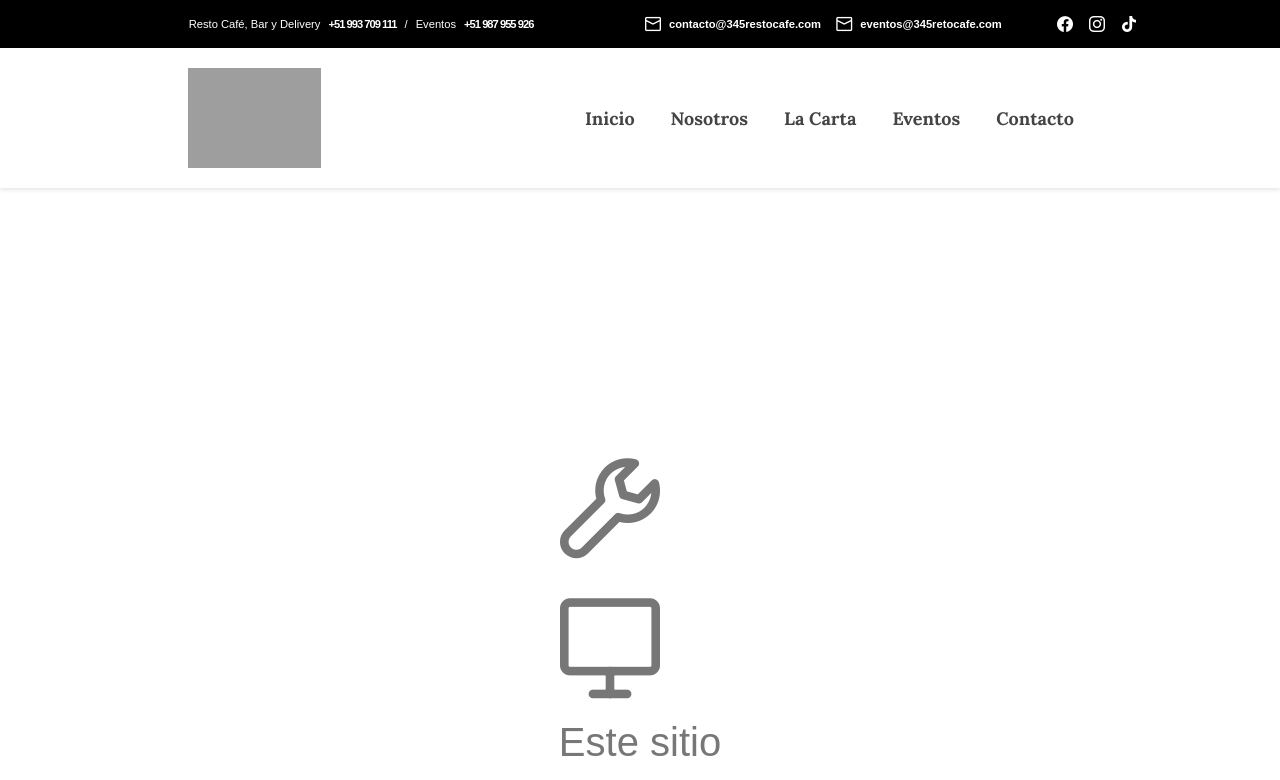
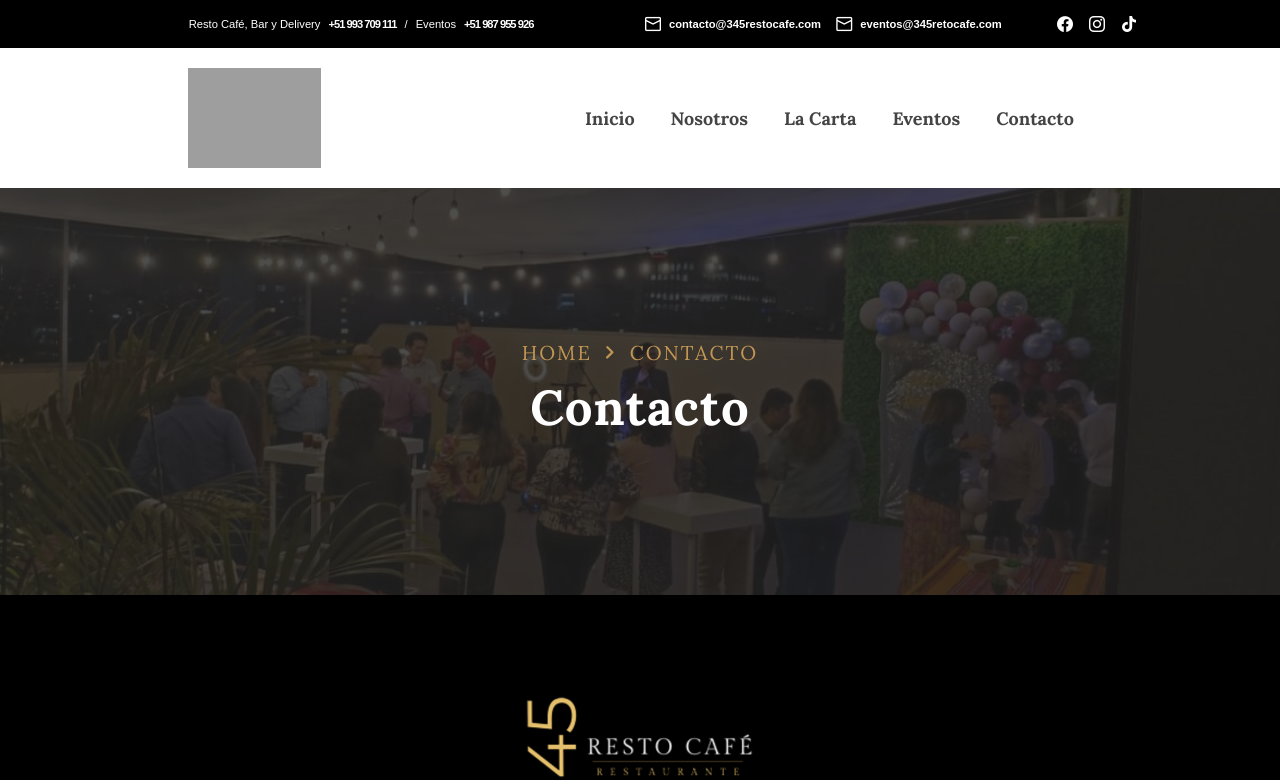
Before and after one commit to 345RestoCafe/website, a Vue app: page /contacto in a window 1280 px wide. Shown: the top 780 px of the page. Built offline with nearby package versions, Linux system fonts and the light colour scheme; grey boxes are pictures that could not be loaded.

Commit message:
feat(): Banner Contacto

```diff
--- a/src/345RestoCafe/ContactUsView/ContactUsView.vue
+++ b/src/345RestoCafe/ContactUsView/ContactUsView.vue
@@ -1,14 +1,16 @@
 <script>
-import UnderDevelopment from "@/public/components/UnderDevelopmentView.vue";
+import BannerComponent from "@/345RestoCafe/ContactUsView/components/bannerComponent.vue";
 
 export default {
   name: "ContactUsView",
-  components: {UnderDevelopment}
+  components: {
+    BannerComponent,
+  }
 }
 </script>
 
 <template>
-  <UnderDevelopment/>
+  <BannerComponent/>
 </template>
 
 <style scoped>
--- /dev/null
+++ b/src/345RestoCafe/ContactUsView/components/bannerComponent.vue
@@ -0,0 +1,57 @@
+<script>
+export default {
+  name: "bannerComponent"
+}
+</script>
+
+<template>
+  <div class="separator position-relative text-white text-center">
+    <div class="overlay"></div>
+    <div class="position-relative z-1">
+      <nav class="breadcrumb justify-content-center">
+        <a class="" href="https://345restocafe.com/">HOME</a>
+        <i class="pi pi-angle-right mx-2 mt-1"/>
+        <a class="" href="#">CONTACTO</a>
+      </nav>
+      <h1 class="separator-title">Contacto</h1>
+    </div>
+  </div>
+</template>
+
+<style scoped>
+.separator {
+  background: url("../../../assets/images/banner/contacto.jpg") center/cover no-repeat;
+  padding: 150px 0;
+}
+.overlay {
+  position: absolute;
+  inset: 0;
+  background-color: rgba(34, 34, 34, 0.8);
+}
+.breadcrumb {
+  font-size: 20px;
+  letter-spacing: 2px;
+  font-weight: 400;
+  margin-bottom: 10px;
+  color: #c19655;
+  font-family: Lora, sans-serif;
+}
+.breadcrumb a {
+  color: #c19655;
+  text-decoration: none;
+}
+.breadcrumb a:hover {
+  text-decoration: underline;
+}
+h1{
+  font-family: Lora, sans-serif;
+  font-size: 49px;
+  letter-spacing: 1px;
+  font-weight: 700;
+}
+@media (max-width: 768px) {
+  .separator {
+    padding: 100px 0;
+  }
+}
+</style>
```
Also changed, not shown: src/345RestoCafe/ContactUsView/components/ContactFormComponent.vue (deleted, +0 -13 lines), src/assets/images/banner/contacto.jpg (added).
